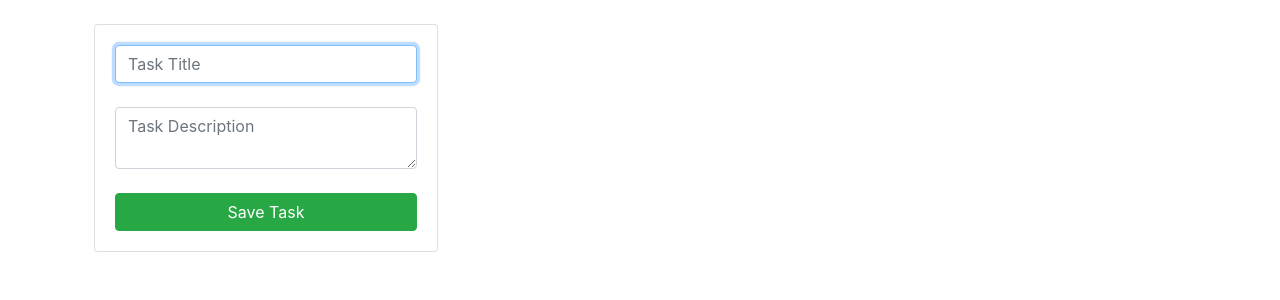
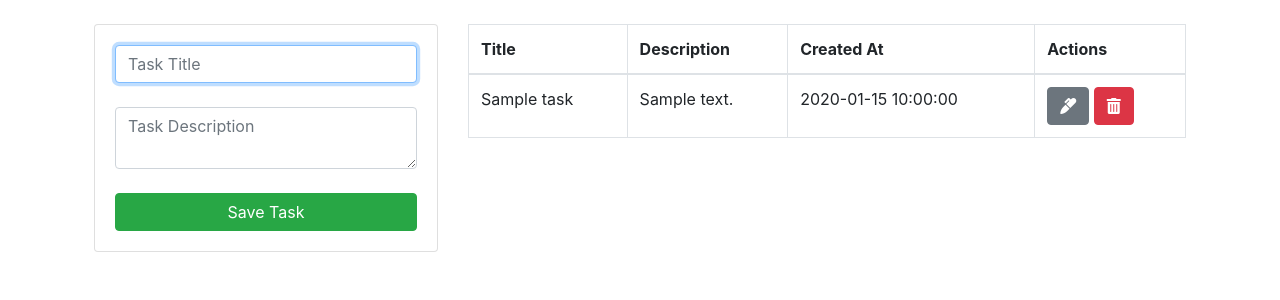
Before and after one commit to Erik161/CRUD-PHP-and-MySQl, a PHP site: page / in a window 1280 px wide. Shown: the part 56-356 px from the top of the page. Run offline with PHP 8.4, Linux system fonts and the light colour scheme; tables that the repository leaves empty or names only in its code hold one stand-in row (values such as "Sample post"); some libraries are stand-ins or nearby versions.

Commit message:
add structure delete_task, CDN FontAwesome

```diff
--- a/db.php
+++ b/db.php
@@ -1,4 +1,7 @@
 <?php
+//CONN es una varible donde se almacena como objeto de coneccion para reutilizarla luego.
+
+ session_start(); //sesion que nos permite guardar un dato, como los mensajes
 
 $conn = mysqli_connect(
     'localhost', //lugar donde esta nuestra base de datos podemos colocar una IP o un dominio
--- a/includes/footer.php
+++ b/includes/footer.php
@@ -1,6 +1,9 @@
 
+
+
+
+<script src="https://code.jquery.com/jquery-3.3.1.slim.min.js" integrity="sha384-q8i/X+965DzO0rT7abK41JStQIAqVgRVzpbzo5smXKp4YfRvH+8abtTE1Pi6jizo" crossorigin="anonymous"></script>
 <script src="https://stackpath.bootstrapcdn.com/bootstrap/4.3.1/js/bootstrap.min.js" integrity="sha384-JjSmVgyd0p3pXB1rRibZUAYoIIy6OrQ6VrjIEaFf/nJGzIxFDsf4x0xIM+B07jRM" crossorigin="anonymous"></script>
-<script src="https://code.jquery.com/jquery-3.3.1.slim.min.js" integrity="sha384-q8i/X+965DzO0rT7abK41JStQIAqVgRVzpbzo5smXKp4YfRvH+8abtTE1Pi6jizo" crossorigin="anonymous"></script>
 <script src="https://cdnjs.cloudflare.com/ajax/libs/popper.js/1.14.7/umd/popper.min.js" integrity="sha384-UO2eT0CpHqdSJQ6hJty5KVphtPhzWj9WO1clHTMGa3JDZwrnQq4sF86dIHNDz0W1" crossorigin="anonymous"></script>
 
 </body>
--- a/includes/header.php
+++ b/includes/header.php
@@ -6,6 +6,7 @@
     <meta http-equiv="X-UA-Compatible" content="ie=edge">
     <title>PHP MYSQL CRUD</title>
     <link rel="stylesheet" href="https://stackpath.bootstrapcdn.com/bootstrap/4.3.1/css/bootstrap.min.css" integrity="sha384-ggOyR0iXCbMQv3Xipma34MD+dH/1fQ784/j6cY/iJTQUOhcWr7x9JvoRxT2MZw1T" crossorigin="anonymous">
+    <link rel="stylesheet" href="https://use.fontawesome.com/releases/v5.8.1/css/all.css" integrity="sha384-50oBUHEmvpQ+1lW4y57PTFmhCaXp0ML5d60M1M7uH2+nqUivzIebhndOJK28anvf" crossorigin="anonymous">
 </head>
 <body>
 <nav class="navbar navbar-dark bg-dark" >
--- a/index.php
+++ b/index.php
@@ -5,6 +5,15 @@
 <div class="container p-4">
     <div class="row">
         <div class="col-md-4">
+
+        <?php if (isset($_SESSION['message'])) { ?>
+            <div class="alert alert-<?= $_SESSION['message_type'];?> alert-dismissible fade show" role="alert">
+            <?= $_SESSION['message'] ?>
+            <button type="button" class="close" data-dismiss="alert" aria-label="Close">
+            <span aria-hidden="true">&times;</span>
+            </button>
+            </div>
+            <?php session_unset(); } ?> <!--SESSION_UNSET: nos sirve para limpiar los datos que tengo en sesion-->
 
         <div class="card card-body">
             <!--------------FORM------------------------>
@@ -22,16 +31,46 @@
 
                 <input type="submit" class="btn btn-success btn-block" name="save_task" value="Save Task" >
             </form>
-            <!-------------------------------------->
+            <!--------------------------------------------->
 
         </div>
 
         </div>
 
         <div class="col-md-8">
+            <table  class="table table-bordered" >
+            <thead>
+                <tr>
+                    <th>Title</th>
+                    <th>Description</th>
+                    <th>Created At</th>
+                    <th>Actions</th>
+                </tr>
+            </thead>
+            <tbody>
+            <?php
+               $query = "SELECT * FROM  task"; //consulta para seleccionar todas las tareas que viene de la tabla task
+            $result_tasks = mysqli_query($conn, $query );
 
+            while($row = mysqli_fetch_array($result_tasks)) { ?>
+                    <tr>
+                        <td> <?php echo $row['title'] ?>  </td>
+                        <td> <?php echo $row['description'] ?>  </td>
+                        <td> <?php echo $row['created_at'] ?>  </td>
+                        <td>
+                            <a href="edit_task.php?id=<?php echo $row['id']?>" class="btn btn-secondary" >
+                                <i class="fas fa-marker" ></i>
+                            </a>
+
+                            <a href="delete_task.php?id=<?php echo $row['id']?>" class="btn btn-danger" >
+                                <i class="fas fa-trash-alt"></i>
+                            </a>
+                        </td>
+                    </tr>
+                <?php } ?>
+            </tbody>
+            </table>
         </div>
     </div>
 </div>
-
 <?php include("includes/footer.php") ?>
```
Also changed, not shown: delete_task.php (+19 -0 lines), save_task.php (+11 -7 lines).
